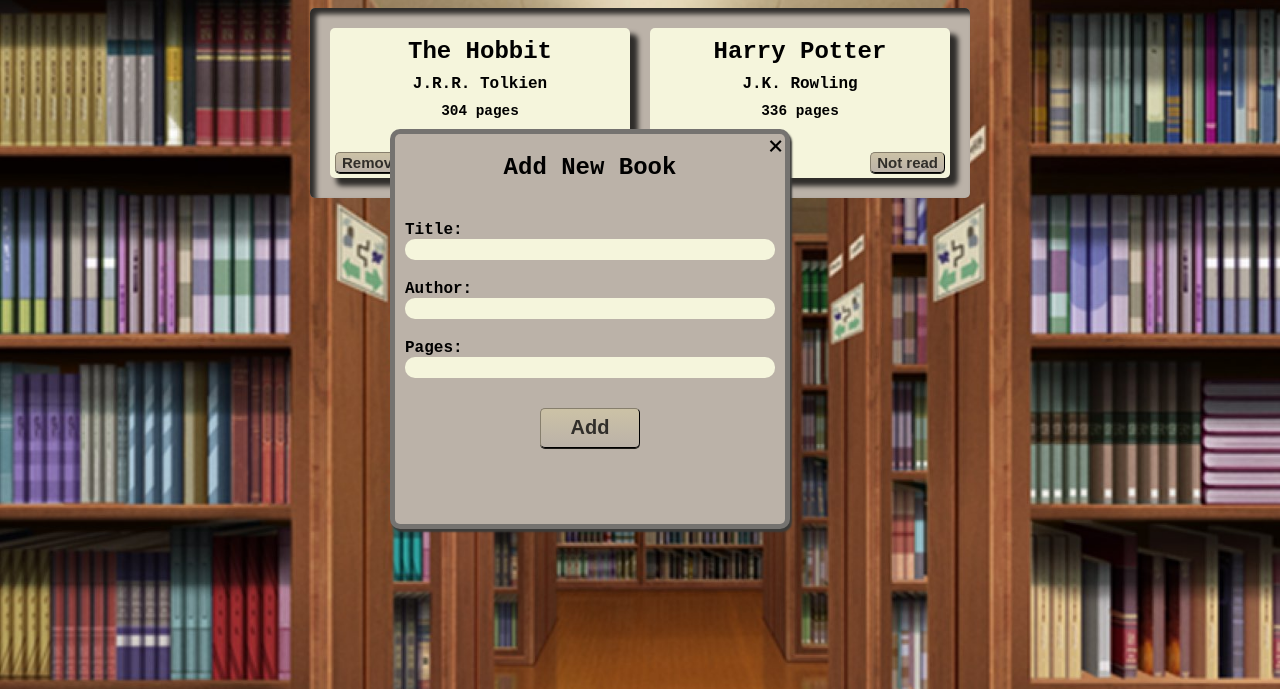
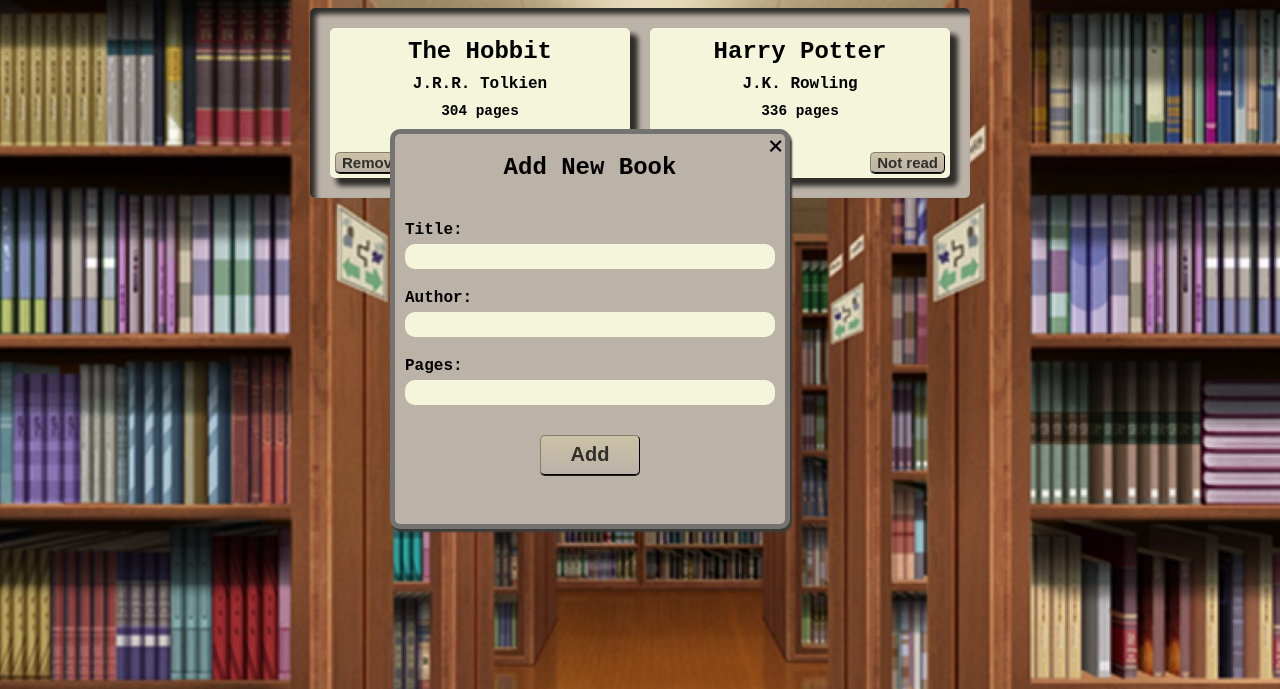
Before and after one commit to CassieV81/Library, a plain HTML site: page index.html in a window 1280 px wide. Both pictures are taken after a click on the button "Add Book". Shown: the part 111-800 px from the top of the page. Drawn offline with Linux system fonts and the light colour scheme.

Commit message:
Add more space between label and input

```diff
--- a/styles.css
+++ b/styles.css
@@ -138,6 +138,7 @@ form {
 }
 form label {
   margin-top: 20px;
+  margin-bottom: 5px;
   font-weight: bold;
 }
 form h2 {
@@ -146,7 +147,7 @@ form h2 {
 }
 form input {
   width: 100%;
-  padding: 3px 10px;
+  padding: 5px 10px;
   border-radius: 10px;
   border-color: #5f6355;
   box-sizing: border-box;
```
